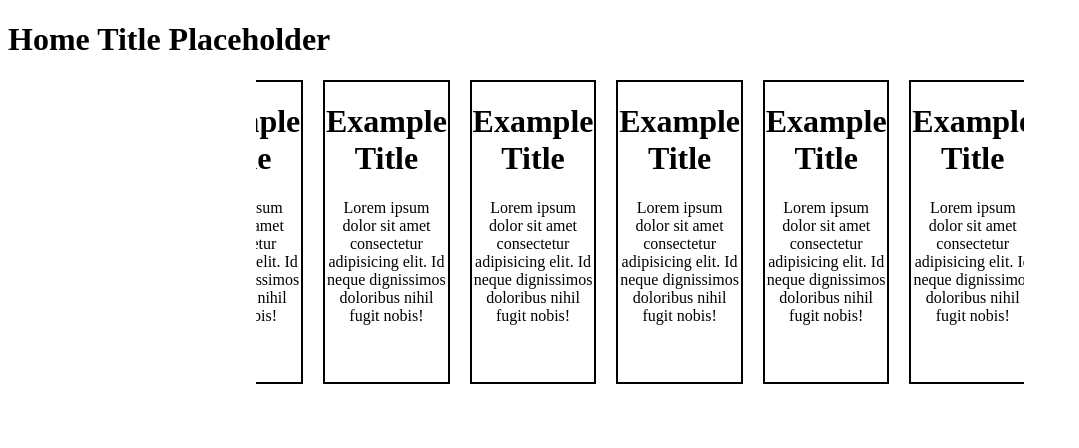
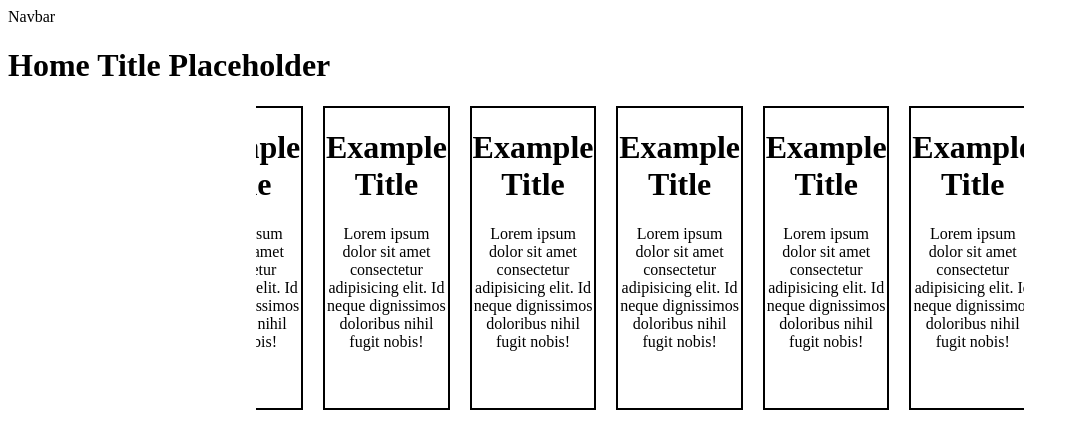
Before and after one commit to Moh-Zaman/IndieTasker, a React (Vite) app: page /home in a window 1280 px wide. Shown: the top 448 px of the page, without its empty margins (0-1079 px from the left). Built offline with nearby package versions, Linux system fonts and the light colour scheme.

Commit message:
Added Navbar folder and div

```diff
--- a/src/App.jsx
+++ b/src/App.jsx
@@ -1,9 +1,15 @@
 import Home from "./pages/Home/Home";
+import Navbar from "./components/Navbar/Navbar";
 
 import "./App.css";
 
 function App() {
-    return <Home />;
+  return (
+    <div>
+      <Navbar />
+      <Home />
+    </div>
+  );
 }
 
 export default App;
--- /dev/null
+++ b/src/components/Navbar/Navbar.jsx
@@ -0,0 +1,10 @@
+import React from "react"
+import "./Navbar.css"
+
+const Navbar = () => {
+    return (
+        <div className="navbar">Navbar</div>
+    )
+}
+
+export default Navbar
```
Also changed, not shown: src/components/Navbar/Navbar.css (added).
